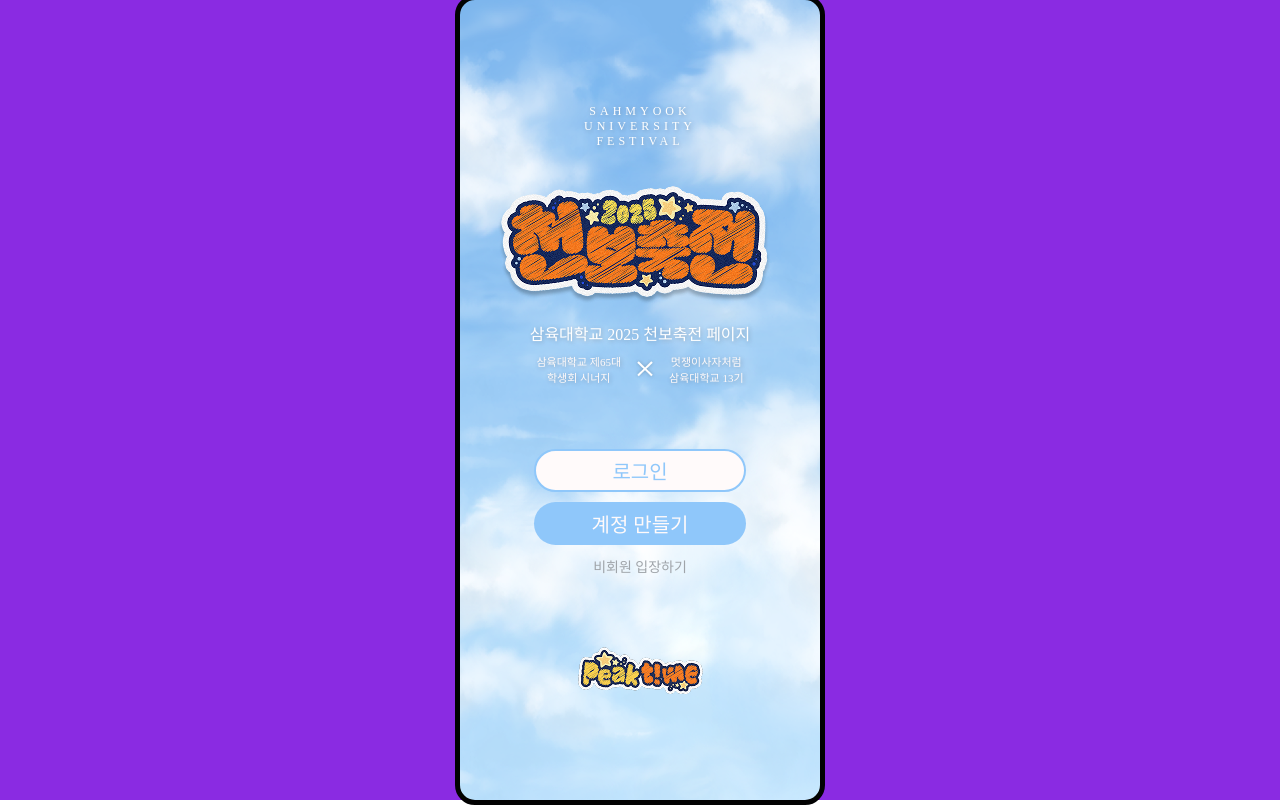
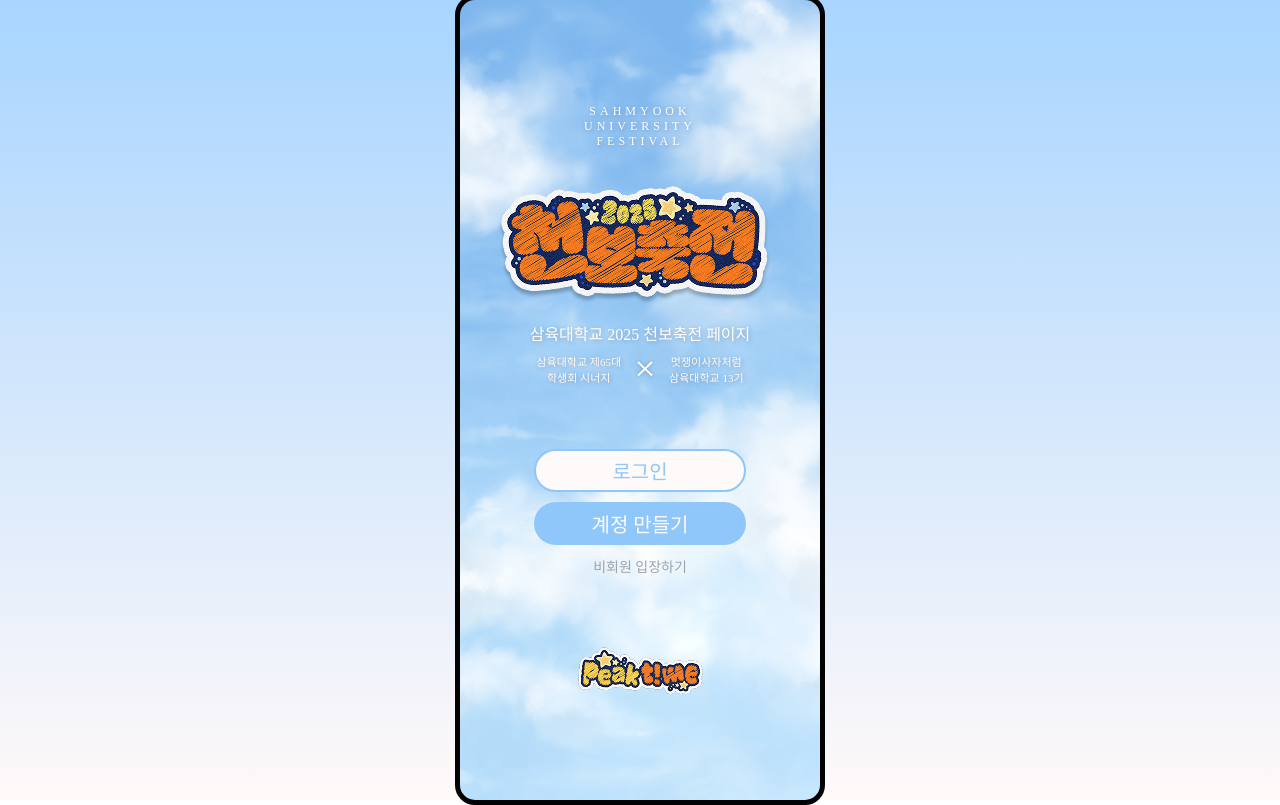
Before and after one commit to No4hh4oN/Peaktime, a React (Vite) app: page / in a window 1280 px wide. Built offline with nearby package versions, Linux system fonts and the light colour scheme; a web font is replaced by a local one.

Commit message:
framer-motion추가-라우팅 애니메이션 추가

```diff
--- a/package.json
+++ b/package.json
@@ -11,6 +11,7 @@
   },
   "dependencies": {
     "axios": "^1.11.0",
+    "framer-motion": "^12.23.16",
     "react": "^19.1.1",
     "react-dom": "^19.1.1",
     "react-modal": "^3.16.3",
--- a/src/assets/styles/common.css
+++ b/src/assets/styles/common.css
@@ -52,12 +52,12 @@
     .ViewBox {
         display: flex;
         flex-direction: column;
-        justify-content: center;
+        justify-content: space-around;
         align-items: center;
         width: calc(100vw - 172px);
         height: calc(100dvh - 200px);
         padding: 100px 86px;
-        background-color: blueviolet;
+        background: linear-gradient(to bottom, #A8D5FF 0%, #FFF9F9 100%);
         flex-direction: row;
     }
 }
--- a/src/main.jsx
+++ b/src/main.jsx
@@ -1,18 +1,53 @@
 import { StrictMode } from 'react'
 import { createRoot } from 'react-dom/client'
-import { BrowserRouter, Routes, Route } from 'react-router-dom';
+import { BrowserRouter, Routes, Route, useLocation } from 'react-router-dom';
+import { AnimatePresence, motion } from 'framer-motion';
 import './assets/styles/common.css';
 import './assets/styles/index.css'
 import MainPage from './mainpage/JsxFolder/MainPage'
 import Home from './home/Home';
 
+function AnimatedRoutes() {
+  const location = useLocation();
+
+  return (
+    <AnimatePresence mode="wait">
+      <Routes location={location} key={location.pathname}>
+        <Route
+          path="/"
+          element={
+            <motion.div
+              initial={{ opacity: 0, filter: "blur(15px)" }}
+              animate={{ opacity: 1, filter: "blur(0px)" }}
+              exit={{ opacity: 0, filter: "blur(15px)" }}
+              transition={{ duration: 0.6, ease: "easeInOut" }}
+            >
+              <Home />
+            </motion.div>
+          }
+        />
+        <Route
+          path="/MainPage"
+          element={
+            <motion.div
+              initial={{ opacity: 0, filter: "blur(15px)" }}
+              animate={{ opacity: 1, filter: "blur(0px)" }}
+              exit={{ opacity: 0, filter: "blur(15px)" }}
+              transition={{ duration: 0.6, ease: "easeInOut" }}
+            >
+              <MainPage />
+            </motion.div>
+          }
+        />
+      </Routes>
+    </AnimatePresence>
+  );
+}
+
 createRoot(document.getElementById('root')).render(
   <StrictMode>
     <BrowserRouter>
-      <Routes>
-        <Route path="/" element={<Home />} />
-        <Route path="/MainPage" element={<MainPage />} />
-      </Routes>
+      <AnimatedRoutes />
     </BrowserRouter>
-  </StrictMode >,
+  </StrictMode>,
 )
```
Also changed, not shown: 1 other file (tests, documents, lock files or other folders).
